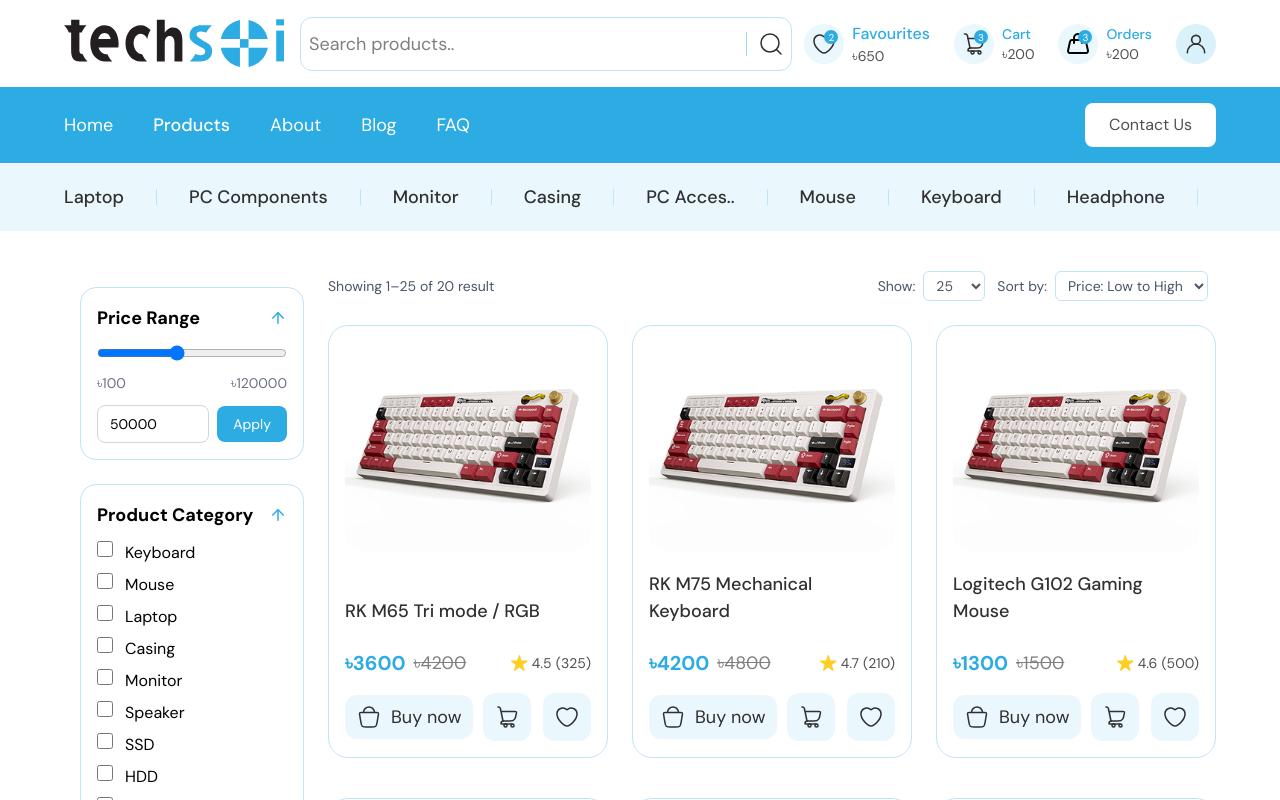
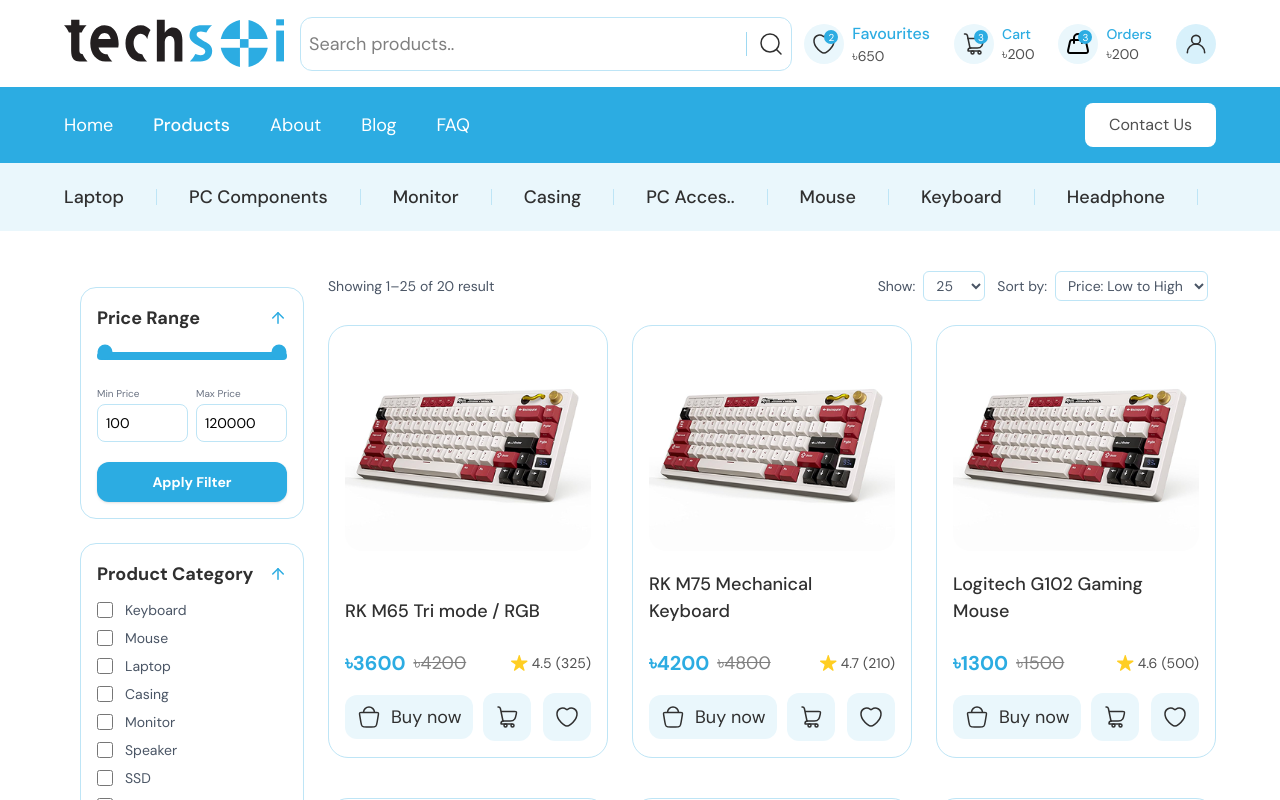
Before and after one commit to alaminislam34/techsoi-bd, a Next.js app: page /products in a window 1280 px wide. Shown: the top 800 px of the page. Built offline with nearby package versions, Linux system fonts and the light colour scheme.

Commit message:
updated the products page filter section Price Range option max or min price

```diff
--- a/src/components/productsComponent/FilterSidebar.tsx
+++ b/src/components/productsComponent/FilterSidebar.tsx
@@ -1,7 +1,7 @@
 "use client";
 
-import  { useState } from "react";
-import { ArrowDown, ArrowUp } from "lucide-react";
+import { useState } from "react";
+import { ArrowDown, ArrowUp, X } from "lucide-react";
 
 interface Props {
   onCategoryChange: (selectedCategories: string[]) => void;
@@ -33,8 +33,11 @@
   const [openBrands, setOpenBrands] = useState(true);
 
   const [selectedCategories, setSelectedCategories] = useState<string[]>([]);
-  const [price, setPrice] = useState(50000);
   const [selectedBrands, setSelectedBrands] = useState<string[]>([]);
+
+  // Price States
+  const [minPrice, setMinPrice] = useState(100);
+  const [maxPrice, setMaxPrice] = useState(120000);
 
   const toggleCategory = (cat: string) => {
     const updated = selectedCategories.includes(cat)
@@ -58,101 +61,135 @@
       className={`
         fixed md:sticky top-16 left-0
         w-64 bg-white rounded-xl p-4 space-y-6
-        transform ${
-          sidebarOpen ? "translate-x-0" : "-translate-x-full"
-        } md:translate-x-0
+        transform ${sidebarOpen ? "translate-x-0" : "-translate-x-full"}
+        md:translate-x-0
         transition-transform duration-300 ease-in-out
         z-30
-        h-full  overflow-y-auto md:h-auto md:overflow-visible
+        h-full overflow-y-auto md:h-auto md:overflow-visible
       `}
     >
       {/* Close button (mobile only) */}
       <div className="md:hidden flex justify-end mb-2">
         <button
           onClick={() => setSidebarOpen(false)}
-          className="text-gray-500 hover:text-gray-700"
+          className="p-2 text-gray-500 hover:bg-gray-100 rounded-full transition"
         >
-          ✕
+          <X size={20} />
         </button>
       </div>
 
-      {/* Price */}
-      <div className="bg-white border border-[#bee5f6] p-4 rounded-2xl hover:-translate-y-3 hover:shadow-[0_3px_15px_#72C7EC] hover:border-[#72C7EC] transition">
+      {/* Price Range Section */}
+      <div className="bg-white border border-[#bee5f6] p-4 rounded-2xl hover:-translate-y-1 hover:shadow-[0_3px_15px_#72C7EC] hover:border-[#72C7EC] transition duration-300">
         <button
           onClick={() => setOpenPrice(!openPrice)}
           className="w-full flex items-center justify-between"
         >
-    <h3 className="font-semibold text-lg">Price Range</h3>
+          <h3 className="font-semibold text-lg text-[#303030]">Price Range</h3>
           <span className="text-[#2CACE2]">
             {openPrice ? <ArrowUp size={18} /> : <ArrowDown size={18} />}
           </span>
         </button>
 
         {openPrice && (
-    <div className="mt-3 space-y-3">
-      {/* Slider */}
+          <div className="mt-5 space-y-5">
+            {/* Dual Range Slider Container */}
+            <div className="relative h-2 w-full bg-gray-200 rounded-lg">
+              {/* This div creates the colored bar between handles */}
+              <div
+                className="absolute h-full bg-[#2CACE2] rounded-lg"
+                style={{
+                  left: `${(minPrice / 120000) * 100}%`,
+                  right: `${100 - (maxPrice / 120000) * 100}%`,
+                }}
+              />
               <input
                 type="range"
                 min={100}
                 max={120000}
-        step={100}
-        value={price}
-        onChange={(e) => setPrice(Number(e.target.value))}
-        className="w-full priceRange"
+                value={minPrice}
+                onChange={(e) =>
+                  setMinPrice(Math.min(Number(e.target.value), maxPrice - 1000))
+                }
+                className="absolute w-full -top-1 h-2 bg-transparent appearance-none pointer-events-none cursor-pointer accent-[#2CACE2] [&::-webkit-slider-thumb]:pointer-events-auto [&::-moz-range-thumb]:pointer-events-auto"
               />
-
-      <div className="flex justify-between text-sm text-gray-500">
-        <span>৳100</span>
-        <span>৳120000</span>
+              <input
+                type="range"
+                min={100}
+                max={120000}
+                value={maxPrice}
+                onChange={(e) =>
+                  setMaxPrice(Math.max(Number(e.target.value), minPrice + 1000))
+                }
+                className="absolute w-full -top-1 h-2 bg-transparent appearance-none pointer-events-none cursor-pointer accent-[#2CACE2] [&::-webkit-slider-thumb]:pointer-events-auto [&::-moz-range-thumb]:pointer-events-auto"
+              />
             </div>
 
-      {/* Manual price input */}
-      <div className="flex items-center gap-2">
+            {/* Price Inputs */}
+            <div className="grid grid-cols-2 gap-2">
+              <div className="space-y-1">
+                <span className="text-[10px] text-gray-500">
+                  Min Price
+                </span>
                 <input
                   type="number"
-          min={100}
-          max={120000}
-          value={price}
-          onChange={(e) => setPrice(Number(e.target.value))}
-          placeholder="Enter price"
-          className="w-full border border-gray-300 rounded-lg px-3 py-2 text-sm focus:outline-none focus:border-[#2CACE2]"
+                  value={minPrice}
+                  onChange={(e) => setMinPrice(Number(e.target.value))}
+                  className="w-full border border-[#bee5f6] rounded-lg px-2 py-2 text-sm focus:outline-none focus:border-[#2CACE2]"
                 />
+              </div>
+              <div className="space-y-1">
+                <span className="text-[10px] text-gray-500">
+                  Max Price
+                </span>
+                <input
+                  type="number"
+                  value={maxPrice}
+                  onChange={(e) => setMaxPrice(Number(e.target.value))}
+                  className="w-full border border-[#bee5f6] rounded-lg px-2 py-2 text-sm focus:outline-none focus:border-[#2CACE2]"
+                />
+              </div>
+            </div>
 
             <button
               onClick={() => onCategoryChange(selectedCategories)}
-          className="px-4 py-2 rounded-lg bg-[#2CACE2] text-white text-sm hover:bg-[#1b9bd1] transition"
+              className="w-full py-2.5 rounded-xl bg-[#2CACE2] text-white text-sm font-semibold hover:bg-[#1b9bd1] shadow-sm transition active:scale-95"
             >
-          Apply
+              Apply Filter
             </button>
-      </div>
           </div>
         )}
       </div>
 
-
       {/* Categories */}
-      <div className="bg-white border border-[#bee5f6] p-4 rounded-2xl hover:-translate-y-3 hover:shadow-[0_3px_15px_#72C7EC] hover:border-[#72C7EC] transition">
+      <div className="bg-white border border-[#bee5f6] p-4 rounded-2xl hover:-translate-y-1 hover:shadow-[0_3px_15px_#72C7EC] hover:border-[#72C7EC] transition duration-300">
         <button
           onClick={() => setOpenCategory(!openCategory)}
           className="w-full flex items-center justify-between"
         >
-          <h3 className="font-semibold text-lg">Product Category</h3>
+          <h3 className="font-semibold text-lg text-[#303030]">
+            Product Category
+          </h3>
           <span className="text-[#2CACE2]">
             {openCategory ? <ArrowUp size={18} /> : <ArrowDown size={18} />}
           </span>
         </button>
 
         {openCategory && (
-          <div className="mt-3 space-y-2">
+          <div className="mt-3 space-y-2 max-h-60 pr-2 custom-scrollbar">
             {CATEGORIES.map((cat) => (
-              <label key={cat} className="flex gap-3 cursor-pointer">
+              <label
+                key={cat}
+                className="flex items-center gap-3 cursor-pointer group"
+              >
                 <input
                   type="checkbox"
                   checked={selectedCategories.includes(cat)}
                   onChange={() => toggleCategory(cat)}
-                  className="w-4 h-4 accent-[#2CACE2]"
+                  className="w-4 h-4 rounded border-gray-300 text-[#2CACE2] focus:ring-[#2CACE2] accent-[#2CACE2]"
                 />
-                <span>{cat}</span>
+                <span className="text-sm text-gray-600 group-hover:text-[#2CACE2] transition">
+                  {cat}
+                </span>
               </label>
             ))}
           </div>
@@ -160,12 +197,12 @@
       </div>
 
       {/* Brands */}
-      <div className="bg-white border border-[#bee5f6] p-4 rounded-2xl hover:-translate-y-3 hover:shadow-[0_3px_15px_#72C7EC] hover:border-[#72C7EC] transition">
+      <div className="bg-white border border-[#bee5f6] p-4 rounded-2xl hover:-translate-y-1 hover:shadow-[0_3px_15px_#72C7EC] hover:border-[#72C7EC] transition duration-300">
         <button
           onClick={() => setOpenBrands(!openBrands)}
           className="w-full flex items-center justify-between"
         >
-          <h3 className="font-semibold text-lg">Brands</h3>
+          <h3 className="font-semibold text-lg text-[#303030]">Brands</h3>
           <span className="text-[#2CACE2]">
             {openBrands ? <ArrowUp size={18} /> : <ArrowDown size={18} />}
           </span>
@@ -174,14 +211,19 @@
         {openBrands && (
           <div className="mt-3 space-y-2">
             {BRANDS.map((brand) => (
-              <label key={brand} className="flex gap-3 cursor-pointer">
+              <label
+                key={brand}
+                className="flex items-center gap-3 cursor-pointer group"
+              >
                 <input
                   type="checkbox"
                   checked={selectedBrands.includes(brand)}
                   onChange={() => toggleBrand(brand)}
-                  className="w-4 h-4 accent-[#2CACE2]"
+                  className="w-4 h-4 rounded border-gray-300 text-[#2CACE2] focus:ring-[#2CACE2] accent-[#2CACE2]"
                 />
-                <span>{brand}</span>
+                <span className="text-sm text-gray-600 group-hover:text-[#2CACE2] transition">
+                  {brand}
+                </span>
               </label>
             ))}
           </div>
```
Lines whose indentation alone changed are shown as unchanged.
